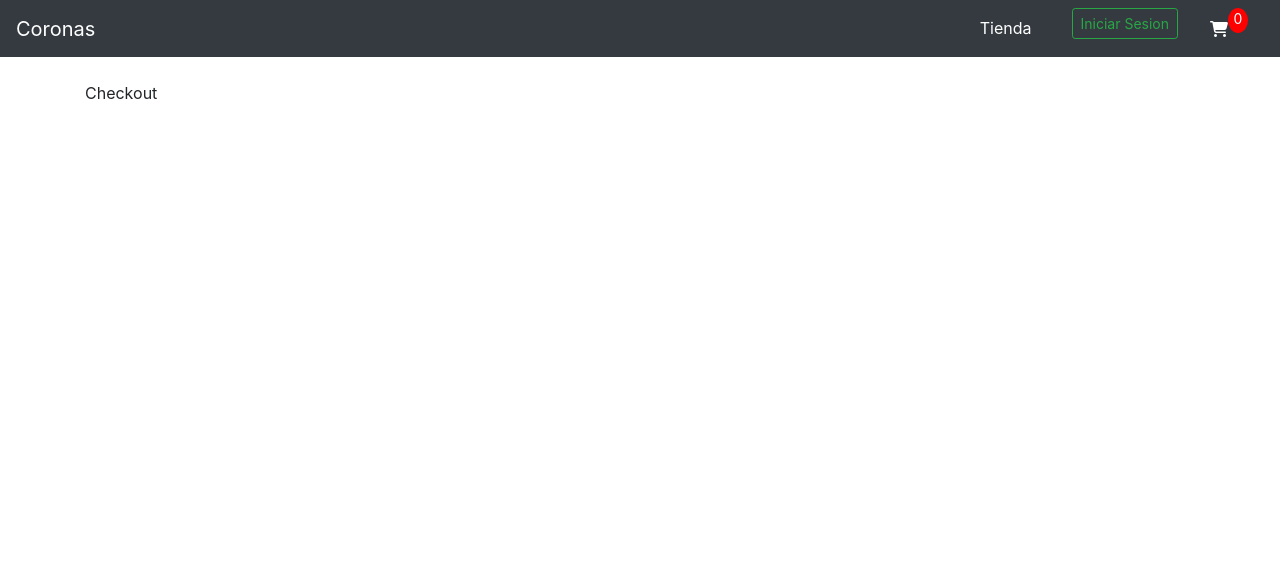
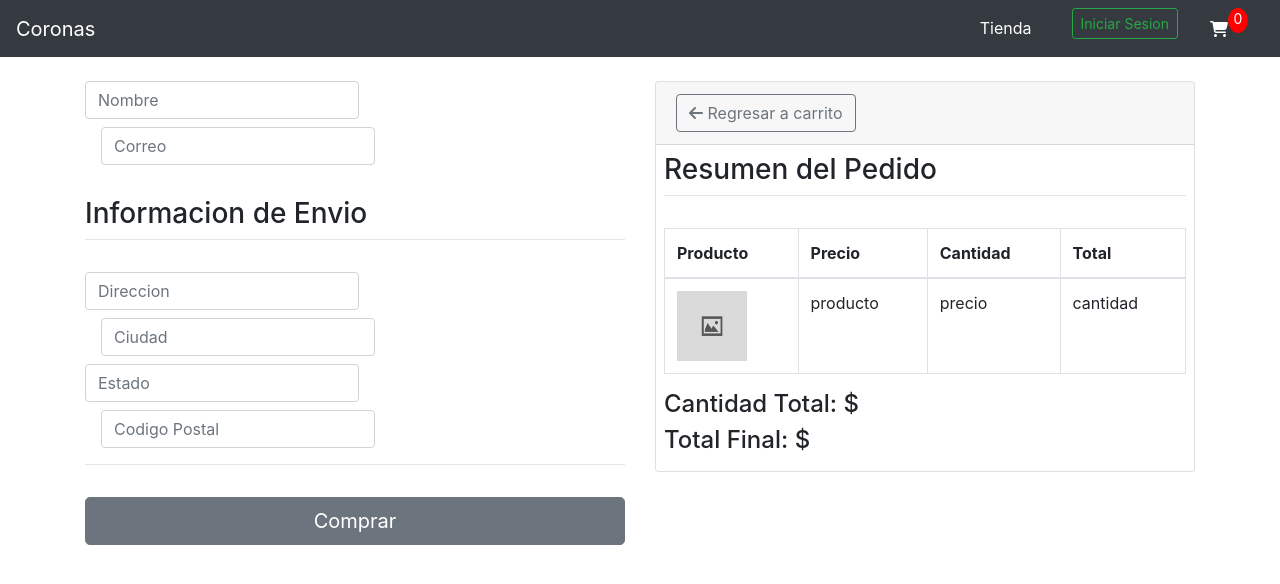
Before and after one commit to DiracSpace/Django-Ecommerce-Site, a Django app: page /checkout/ in a window 1280 px wide. Shown: the top 584 px of the page. Run offline with Django 3.2, Linux system fonts and the light colour scheme; some libraries are stand-ins or nearby versions.

Commit message:
finished all pages, now data structure

```diff
--- a/static/css/base.css
+++ b/static/css/base.css
@@ -16,3 +16,9 @@
 }
 .card-body { padding: 0.5rem !important; }
 hr { margin-top: 0.5rem !important; margin-bottom: 0.5rem !important; }
+
+img.table-img {
+	display: inline-block;
+	height: 70px;
+	width: 70px;
+}
--- a/store/templates/store/checkout.html
+++ b/store/templates/store/checkout.html
@@ -2,5 +2,72 @@
 {% load static %}
 
 {% block content %}
-    <p>Checkout</p>
+<div class="row">
+    <div class="col col-xl-6 col-lg-6 col-md-12 col-sm-12">
+        <form class="form-inline">
+            <div class="form-group mb-2">
+                <input type="name" class="form-control" id="name" placeholder="Nombre" />
+            </div>
+            <div class="form-group mx-sm-3 mb-2">
+                <input type="email" class="form-control" id="email" placeholder="Correo" />
+            </div>
+        </form>
+        <br />
+        <h3>Informacion de Envio</h3>
+        <hr />
+        <br />
+        <form class="form-inline">
+            <div class="form-group mb-2">
+                <input type="address" class="form-control" id="address" placeholder="Direccion" />
+            </div>
+            <div class="form-group mx-sm-3 mb-2">
+                <input type="city" class="form-control" id="city" placeholder="Ciudad" />
+            </div>
+            <div class="form-group mb-2">
+                <input type="name" class="form-control" id="state" placeholder="Estado" />
+            </div>
+            <div class="form-group mx-sm-3 mb-2">
+                <input type="zip" class="form-control" id="zip" placeholder="Codigo Postal" />
+            </div>
+        </form>
+        <hr />
+        <br />
+        <a class="btn btn-secondary btn-lg btn-block" href="#" role="button">Comprar</a>
+    </div>
+    <div class="col col-xl-6 col-lg-6 col-md-12 col-sm-12">
+        <div class="card">
+            <div class="card-header">
+                <a class="card-link btn btn-outline-secondary" href="{% url 'cart' %}" role="button"><i
+                        class="fas fa-arrow-left"></i>
+                    Regresar a carrito</a>
+            </div>
+            <div class="card-body">
+                <h3>Resumen del Pedido</h3>
+                <hr />
+                <br />
+                <table class="table table-bordered">
+                    <thead>
+                        <tr>
+                            <th scope="col">Producto</th>
+                            <th scope="col">Precio</th>
+                            <th scope="col">Cantidad</th>
+                            <th scope="col">Total</th>
+                        </tr>
+                    </thead>
+                    <tbody>
+                        <tr>
+                            <th scope="row"><img class="table-img" src="{% static 'images/card-thumbnail.jpg' %}" />
+                            </th>
+                            <td><span>producto</span></td>
+                            <td><span>precio</span></td>
+                            <td><span>cantidad</span></td>
+                        </tr>
+                    </tbody>
+                </table>
+                <h4>Cantidad Total: <span>$</span></h4>
+                <h4>Total Final: <span>$</span></h4>
+            </div>
+        </div>
+    </div>
+</div>
 {% endblock content %}
--- a/store/templates/store/main.html
+++ b/store/templates/store/main.html
@@ -36,7 +36,9 @@
                         <a class="nav-link" href="{% url 'store' %}">Tienda <span class="sr-only">(current)</span></a>
                     </li>
                     <li class="nav-item mx-3">
-                        <button type="button" class="btn btn-sm btn-outline-success">Iniciar Sesion</button>
+                        <form class="form-inline my-2 my-lg-0">
+                            <button type="button" class="btn btn-sm btn-outline-success">Iniciar Sesion</button>
+                        </form>
                     </li>
                     <li class="nav-item mx-3">
                         <form class="form-inline my-2 my-lg-0">
```
Also changed, not shown: store/templates/store/cart.html (+27 -16 lines).
